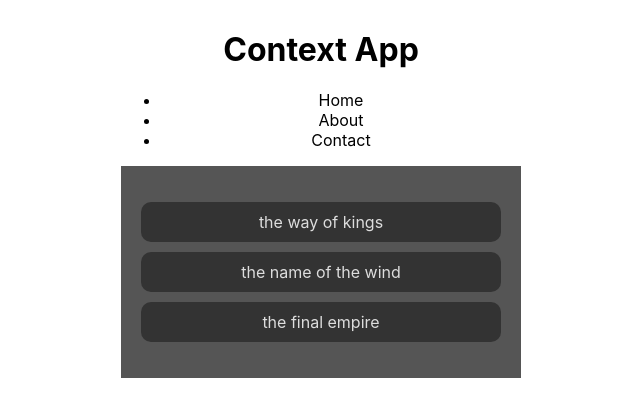
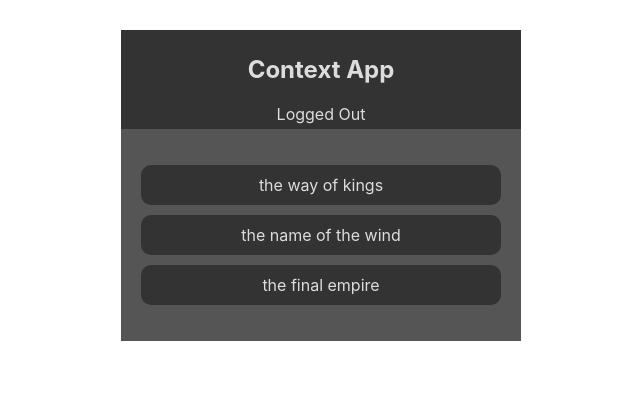
Before and after one commit to adiakbar/react-context-hooks-thenetninja, a React (Create React App) app: page / in a window 1280 px wide. Shown: the top 416 px of the page, without its empty margins (319-959 px from the left). Built offline with nearby package versions, Linux system fonts and the light colour scheme.

Commit message:
use auth context and theme context in navbar

```diff
--- a/src/App.js
+++ b/src/App.js
@@ -2,13 +2,16 @@ import React from 'react';
 import Navbar from './components/Navbar';
 import BookList from './components/BookList';
 import ThemeContextProvider from './contexts/ThemeContext';
+import AuthContextProvider from './contexts/AuthContext';
 
 function App() {
   return (
     <div className="App">
       <ThemeContextProvider>
-        <Navbar />
-        <BookList />
+        <AuthContextProvider>
+          <Navbar />
+          <BookList />
+        </AuthContextProvider>
       </ThemeContextProvider>
     </div>
   );
--- a/src/components/Navbar.js
+++ b/src/components/Navbar.js
@@ -1,15 +1,20 @@
-import React from 'react'
+import React, {useContext} from 'react'
+import {ThemeContext} from '../contexts/ThemeContext'
+import {AuthContext} from '../contexts/AuthContext'
 
 const Navbar = () => {
+  const {isLightTheme, light, dark} = useContext(ThemeContext)
+  const theme = isLightTheme ? light : dark
+
+  const {isAuthenticated, toggleAuth} = useContext(AuthContext)
+
   return (
-    <div>
+    <nav style={{background: theme.ui, color: theme.syntax}}>
       <h1>Context App</h1>
-      <ul>
-        <li>Home</li>
-        <li>About</li>
-        <li>Contact</li>
-      </ul>
-    </div>
+      <div onClick={toggleAuth}>
+        {isAuthenticated ? 'Logged In' : 'Logged Out'}
+      </div>
+    </nav>
   )
 }
 
--- a/src/contexts/AuthContext.js
+++ b/src/contexts/AuthContext.js
@@ -7,7 +7,7 @@ class AuthContextProvider extends Component {
     isAuthenticated: false
   }
 
-  toggleAuth() {
+  toggleAuth = () => {
     this.setState({ isAuthenticated: !this.state.isAuthenticated })
   }
 
```
